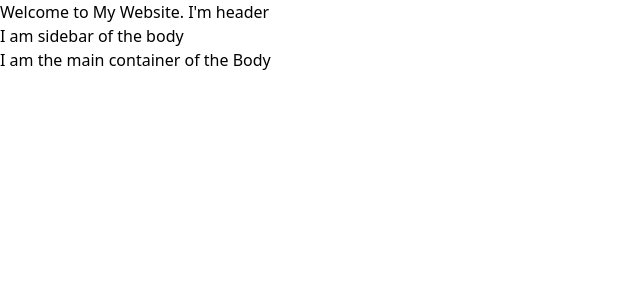
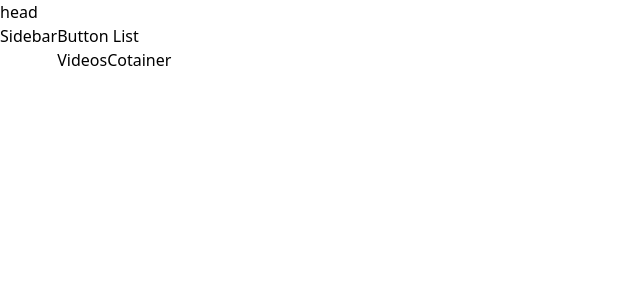
Before and after one commit to yadavlalu5252/youtube-cln, a React (Create React App) app: page / in a window 1280 px wide. Shown: the top 300 px of the page, without its empty margins (0-640 px from the left). Built offline with nearby package versions, Linux system fonts and the light colour scheme.

Commit message:
Project setup done

```diff
--- a/src/App.js
+++ b/src/App.js
@@ -8,7 +8,6 @@ function App() {
     <div>
       <Head />
       <Body />
-
     </div>
   );
 }
--- a/src/components/Body.jsx
+++ b/src/components/Body.jsx
@@ -3,7 +3,7 @@ import Sidebar from "./Sidebar";
 
 const Body = () => {
     return (
-        <div>
+        <div className="flex">
             <Sidebar />
             <MainContainer />
         </div>
--- /dev/null
+++ b/src/components/ButtonList.jsx
@@ -0,0 +1,10 @@
+
+const ButtonList = () => {
+    return (
+        <div>
+            Button List
+        </div>
+    )
+};
+
+export default ButtonList;
--- a/src/components/Head.jsx
+++ b/src/components/Head.jsx
@@ -2,7 +2,7 @@
 const Head = () => {
     return (
         <div>
-            <h1>Welcome to My Website. I'm header</h1>
+            <h1>head</h1>
         </div>
     )
 }
--- a/src/components/MainContainer.jsx
+++ b/src/components/MainContainer.jsx
@@ -1,8 +1,10 @@
-
+import ButtonList from "./ButtonList";
+import VideosContainer from "./VideosContainer";
 const MainContainer = () => {
     return (
         <div>
-            <h2>I am the main container of the Body</h2>
+            <ButtonList />
+            <VideosContainer />
         </div>
     )
 }
--- a/src/components/Sidebar.jsx
+++ b/src/components/Sidebar.jsx
@@ -2,7 +2,7 @@
 const Sidebar = () => {
     return (
         <div>
-            <h1>I am sidebar of the body</h1>
+            <h1>Sidebar</h1>
         </div>
     )
 }
--- /dev/null
+++ b/src/components/VideosContainer.jsx
@@ -0,0 +1,8 @@
+
+const VideosContainer = () => {
+    return (
+        <div>VideosCotainer</div>
+    )
+}
+
+export default VideosContainer;
```
